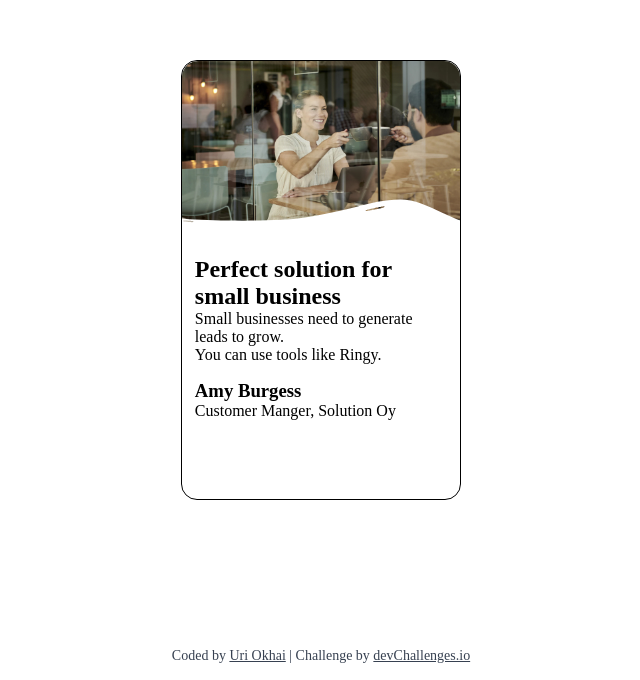
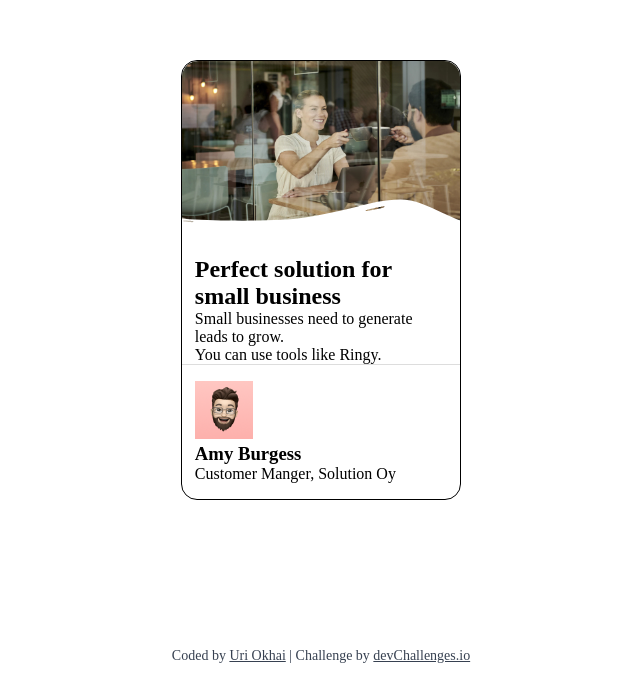
Before and after one commit to Uriri-007/X-genesis_business-blog-card, a plain HTML site: page index.html in a window 1280 px wide. Shown: the part 120-800 px from the top of the page, without its empty margins (319-959 px from the left). Drawn offline with Linux system fonts and the light colour scheme.

Commit message:
I added the footer avatar

```diff
--- a/index.html
+++ b/index.html
@@ -40,6 +40,7 @@
       </p>
 
       <div class="blog-footer">
+        <img src="./resources/avatar-image-business-card-1.png" alt="A business card avatar">
         <h3>Amy Burgess</h3>
         <p>Customer Manger, Solution Oy</p>
       </div>
--- a/style.css
+++ b/style.css
@@ -2,6 +2,10 @@
   margin: 0;
   padding: 0;
   box-sizing: border-box;
+}
+
+:root {
+    --uri-gray: hsla(235, 0%, 50%, 0.27);
 }
 
 body {
@@ -18,6 +22,7 @@ body {
     height: 440px;
     border-radius: 1rem;
     border: 1px solid;
+    position: relative;
 }
 
 .hero-imgs {
@@ -47,8 +52,11 @@ body {
 }
 
 .blog-footer {
-    margin-inline: 0.8rem;
-    margin-top: 1rem;
+    padding: 1rem 0.8rem;
+    border-top: 1px solid var(--uri-gray);
+    position: absolute;
+    bottom: 0;
+    width: 100%;
 }
 
 .author-info {
```
